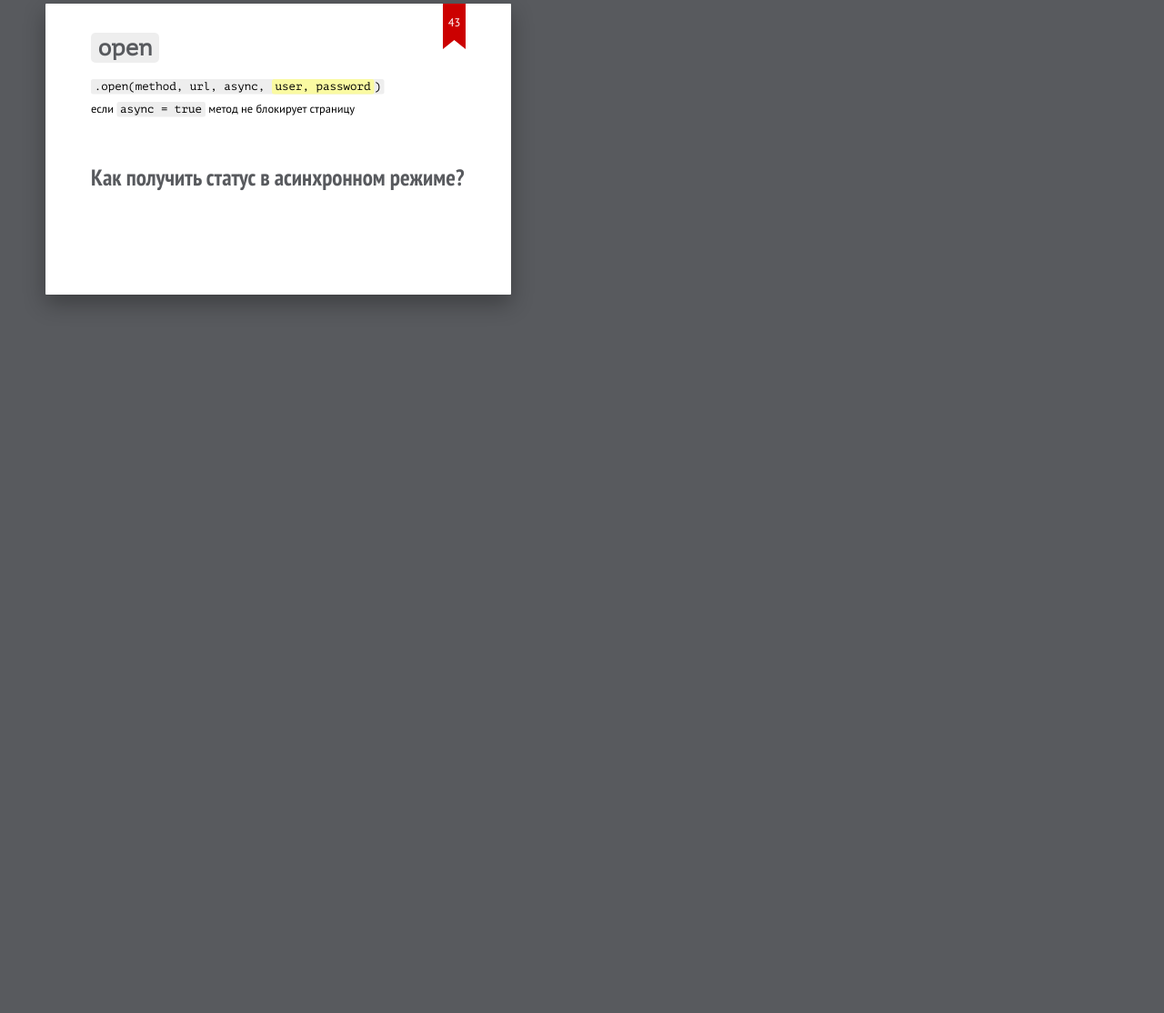
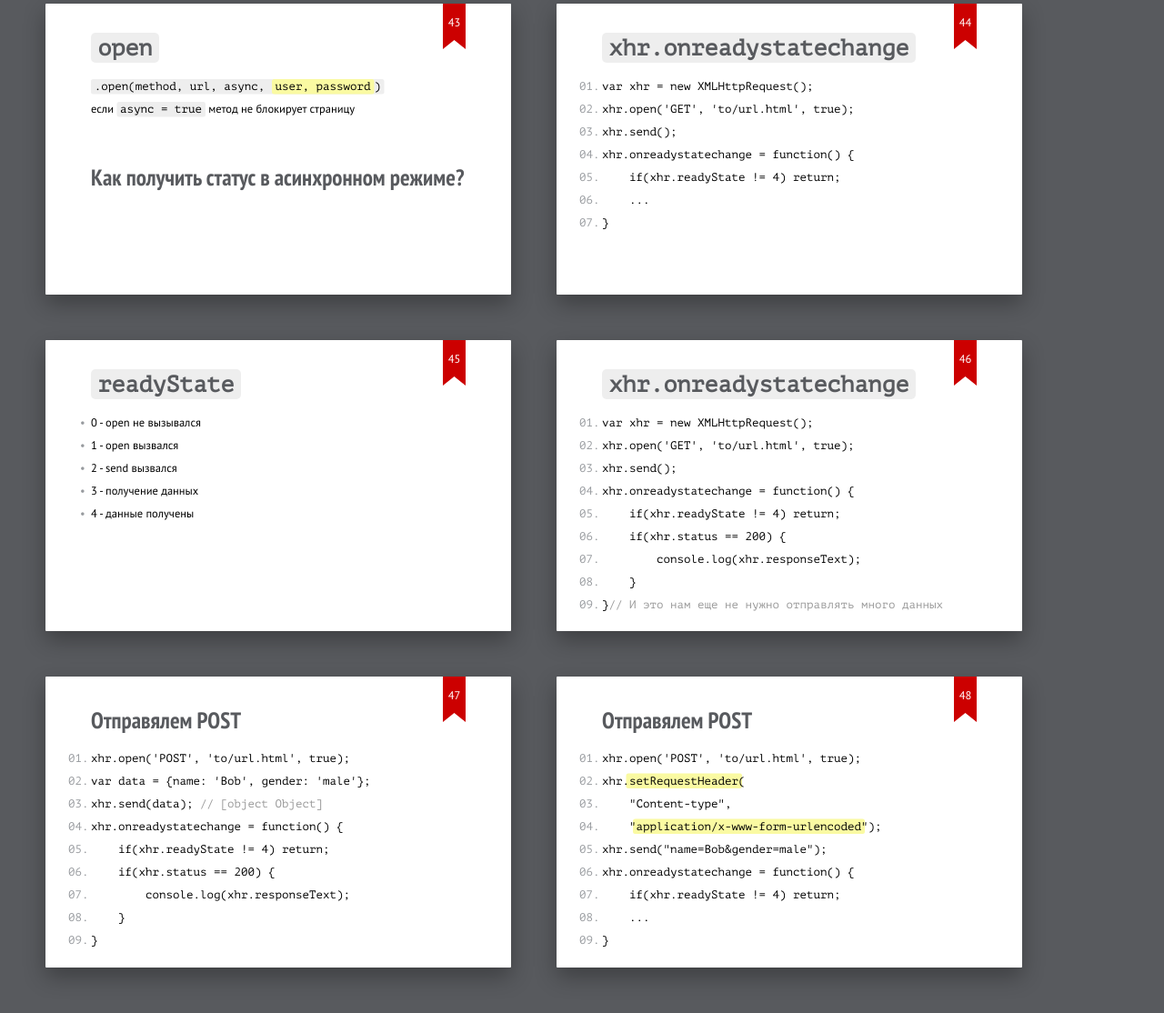
Before and after one commit to denis-zavgorodny/slides-browser-api, a website: page index.html in a window 1280 px wide. Shown: the part 7910-9024 px from the top of the page at 91% size. Before the commit the page ends 8284 px from the top, so only its background shows below. Drawn offline with Linux system fonts and the light colour scheme.

Commit message:
Еще немного XHR

```diff
--- a/index.html
+++ b/index.html
@@ -461,6 +461,75 @@
         <h2>Как получить статус в асинхронном режиме?</h2>
     </section>
 
+    <section class="slide">
+        <h2><code>xhr.onreadystatechange</code></h2>
+        <pre>
+            <code>var xhr = new XMLHttpRequest();</code>
+            <code>xhr.open('GET', 'to/url.html', true);</code>
+            <code>xhr.send();</code>
+            <code>xhr.onreadystatechange = function() {</code>
+            <code>    if(xhr.readyState != 4) return;</code>
+            <code>    ...</code>
+            <code>}</code>
+        </pre>
+    </section>
+
+    <section class="slide">
+        <h2><code>readyState</code></h2>
+        <ul>
+            <li>0 - open не вызывался</li>
+            <li>1 - open вызвался</li>
+            <li>2 - send вызвался</li>
+            <li>3 - получение данных</li>
+            <li>4 - данные получены</li>
+        </ul>
+    </section>
+
+    <section class="slide">
+        <h2><code>xhr.onreadystatechange</code></h2>
+        <pre>
+            <code>var xhr = new XMLHttpRequest();</code>
+            <code>xhr.open('GET', 'to/url.html', true);</code>
+            <code>xhr.send();</code>
+            <code>xhr.onreadystatechange = function() {</code>
+            <code>    if(xhr.readyState != 4) return;</code>
+            <code>    if(xhr.status == 200) {</code>
+            <code>        console.log(xhr.responseText);</code>
+            <code>    }</code>
+            <code>}<span class="comment">// И это нам еще не нужно отправлять много данных</span></code>
+        </pre>
+    </section>
+
+    <section class="slide">
+        <h2>Отправялем POST</h2>
+        <pre>
+            <code>xhr.open('POST', 'to/url.html', true);</code>
+            <code>var data = {name: 'Bob', gender: 'male'};</code>
+            <code>xhr.send(data); <span class="comment">// [object Object]</span></code>
+            <code>xhr.onreadystatechange = function() {</code>
+            <code>    if(xhr.readyState != 4) return;</code>
+            <code>    if(xhr.status == 200) {</code>
+            <code>        console.log(xhr.responseText);</code>
+            <code>    }</code>
+            <code>}</code>
+        </pre>
+    </section>
+
+    <section class="slide">
+        <h2>Отправялем POST</h2>
+        <pre>
+            <code>xhr.open('POST', 'to/url.html', true);</code>
+            <code>xhr.<mark>setRequestHeader</mark>(</code>
+            <code>    "Content-type", </code>
+            <code>    "<mark>application/x-www-form-urlencoded</mark>");</code>
+            <code>xhr.send("name=Bob&gender=male");</code>
+            <code>xhr.onreadystatechange = function() {</code>
+            <code>    if(xhr.readyState != 4) return;</code>
+            <code>    ...</code>
+            <code>}</code>
+        </pre>
+    </section>
+
 
 
 
```
